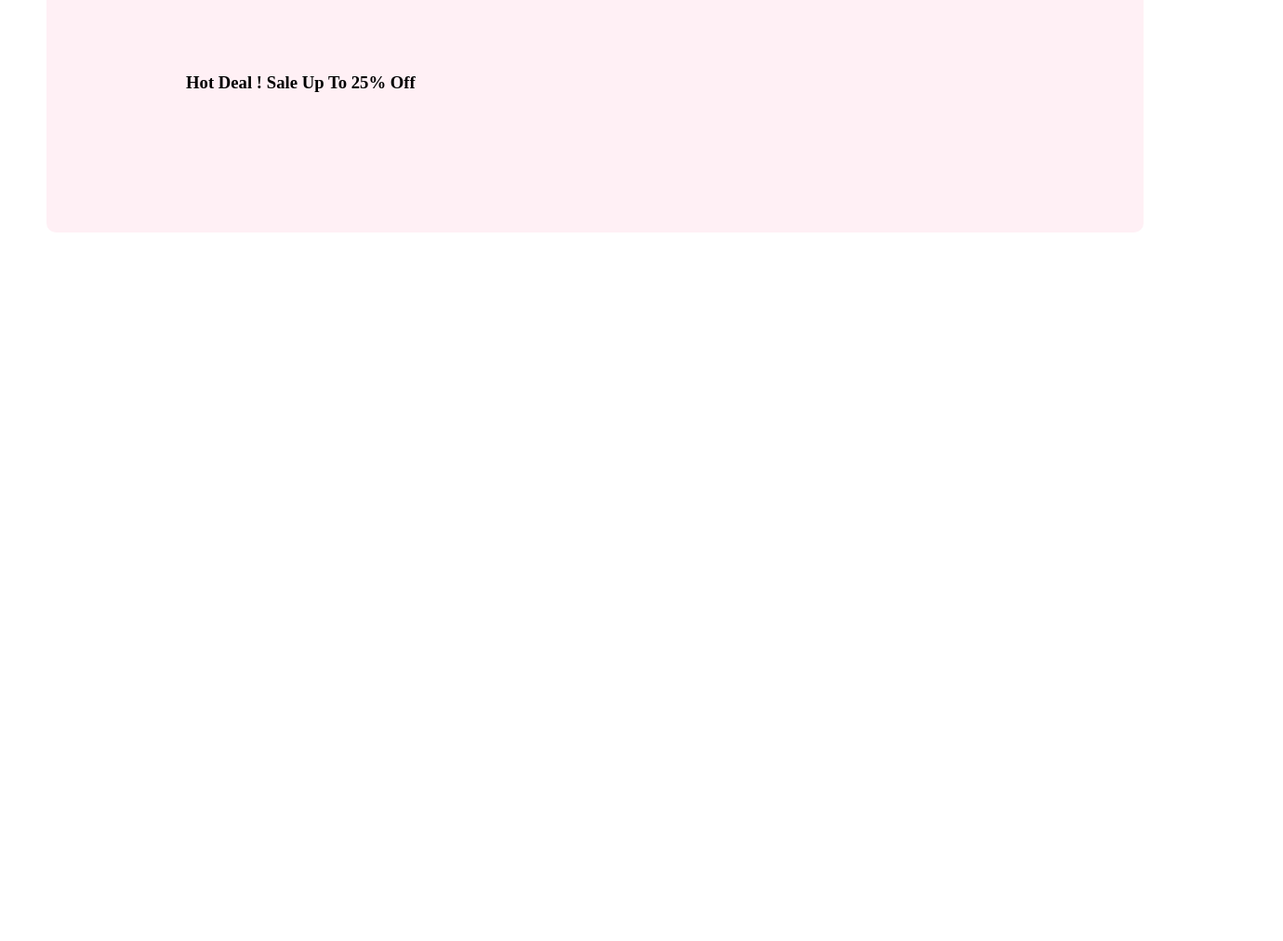
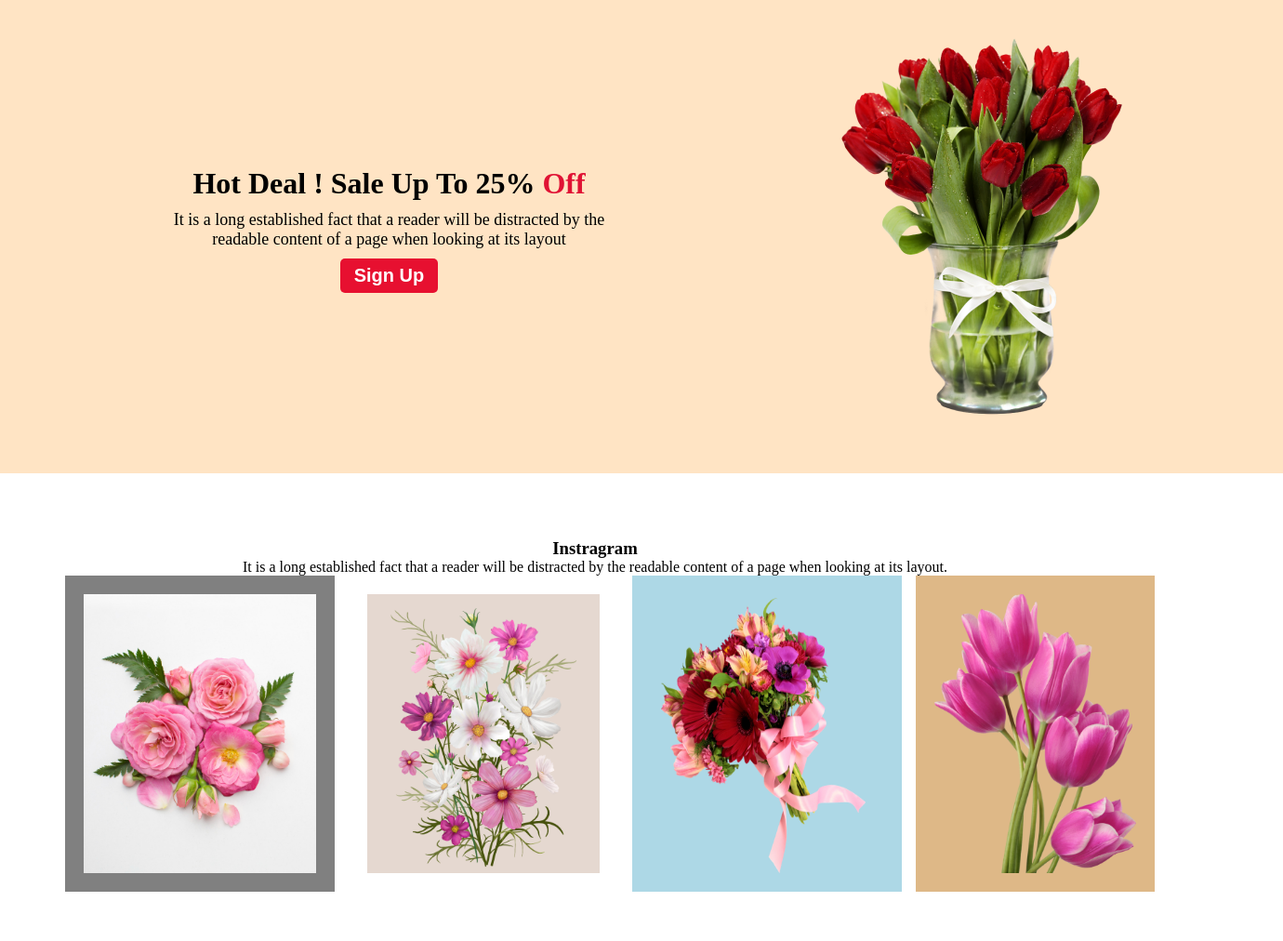
Before and after one commit to MahfuzaKhatun24/flower-shop-assignment-main, a plain HTML site: page index.html in a window 1280 px wide. Shown: the part 1529-2541 px from the top of the page at 93% size, 1380 px wide, since content can reach past the window. Before the commit the page ends 1829 px from the top, so only its background shows below. Drawn offline with Linux system fonts and the light colour scheme.

Commit message:
add a main section

```diff
--- a/index.html
+++ b/index.html
@@ -1,10 +1,13 @@
 <!DOCTYPE html>
 <html lang="en">
+
 <head>
     <meta charset="UTF-8">
     <meta name="viewport" content="width=device-width, initial-scale=1.0">
-    <title>Document</title> <link rel="stylesheet" href="style.css">
+    <title>Document</title>
+    <link rel="stylesheet" href="style.css">
 </head>
+
 <body>
     <header class="header">
         <div class="banner">
@@ -30,10 +33,10 @@
             <h3 class="section-title">
                 Our Featured Flowers
             </h3>
-    <p class="section-description">
+            <p class="description">
                 It is a long established fa at its layout.
                 ct that a reader will be distracted by the readable
-content of a page when looking    </p>
+                content of a page when looking </p>
             <div class="flowers">
                 <div>
                     <img class="img-1" src="images/pngwing 6.png" alt="">
@@ -58,11 +61,46 @@ content of a page when looking    </p>
             </div>
 
         </section>
+
         <section class="hot-deal">
+            <div class="flex-deal">
+                <div class="deal-info">
                     <h3 class="hot-deal-title">
-        Hot Deal ! Sale Up To 25% Off
+                        Hot Deal ! Sale Up To 25% <span class="off">Off</span>
                     </h3>
+                    <p class="section-description">
+                        It is a long established fact that a reader will be distracted by the readable
+                        content of a page when looking at its layout
+                    </p>
+                    <button class="btn-primary">
+                        Sign Up
+                    </button>
+                </div>
+                <div>
+                    <img class="img-4" src="images/pngwing 8.png" alt="">
+                </div>
+            </div>
 
+
+        </section>
+
+        <section>
+            <div>
+                <section class="instragram">
+                    <div>
+                        <h3 class="instragram-title">Instragram</h3>
+                        <p class="instragram-description">
+                            It is a long established fact that a reader will be distracted by the readable
+                            content of a page when looking at its layout.
+                        </p>
+                    </div>
+                    <div class="instragram-images"> <img class="instragram-img imc1" src="images/Flower 01.png" alt="">
+                        <img class="instragram-img imc2" src="images/Rectangle 4.png" alt="">
+                        <img class="instragram-img imc3" src="images/pngwing 5.png" alt="">
+                        <img class="instragram-img imc4" F src="images/pngwing 6.png" alt="">
+                    </div>
+            </div>
+        </section>
         </section>
     </main>
     <footer>
@@ -70,4 +108,5 @@ content of a page when looking    </p>
     </footer>
 
 </body>
+
 </html>
--- a/style.css
+++ b/style.css
@@ -1,41 +1,48 @@
- *{
+ * {
      padding: 0px;
      margin: 0px;
  }
 
- .header{
+ .header {
      background-color: bisque;
  }
-.banner{
+
+ .banner {
      padding: 30px 30px 0px 150px;
      display: flex;
      align-items: center;
      height: 80vh;
 
  }
-.banner-title{
+
+ .banner-title {
      color: black;
      font-size: 45px;
      font-style: normal;
      font-weight: 900px;
      line-height: 50px;
  }
-.btn-primary{
-    background-color: lightpink;
+
+ .btn-primary {
+     background-color: rgb(231, 16, 48);
      border-radius: 5px;
      border: 0px;
      color: white;
      font-size: 20px;
      font-weight: 700;
+     padding: 7px 15px;
+     margin-top: 10px;
  }
-.banner .profile-pic{
+
+ .banner .profile-pic {
      width: 600px;
 
      height: 100%;
  }
-.about{
+
+ .about {
      padding: 130px;
-    background-color: floralwhite;
+     background-color: white;
      border-radius: 10px;
      margin: 50px;
      text-align: center;
@@ -43,40 +50,81 @@ border-radius: 10px;
 
 
  }
-.section-title{
+
+ .section-title {
      color: black;
      text-align: center;
      font-size: 35px;
      font-weight: 700;
  }
-.section-description{
+
+ .section-description {
      color: black;
      text-align: center;
      font-size: 18px;
  }
-.underline{
+
+ .underline {
      text-decoration: underline;
  }
-.hot-deal{
-    padding: 150px;
-    background-color: lavenderblush;
-    border-radius: 10px;
-    margin: 50px;
+
+ .hot-deal {
+     padding: 50px;
+     background-color: bisque;
+     text-align: center;
+     width: 100%;
+
+
  }
-.flowers{
+
+
+
+ .flex-deal {
+     display: flex;
+     align-items: center;
+     justify-content: space-around;
+     width: 100%;
+
+
+ }
+
+ .deal-info {
+     width: 40%;
+
+
+ }
+
+ .hot-deal-title {
+     margin-bottom: 10px;
+     font-size: 32px;
+ }
+
+ .off {
+     color: #e01234;
+ }
+
+ .flowers {
 
      display: flex;
      align-items: center;
      justify-content: space-between;
      gap: 10px;
 
+
  }
+
+ .description {
+     padding-top: 30px;
+     padding-bottom: 30px;
+ }
+
  .flowers img {
      width: 200px;
      height: 300px;
  }
-.img-1{
-    border-top-left-radius:  350px;
+
+ .img-1 {
+     border-top-left-radius: 350px;
      border-top-right-radius: 350px;
      background-color: fuchsia;
      width: 300px;
@@ -84,7 +132,8 @@ border-radius: 10px;
      padding: 20px;
 
  }
-.img-2{
+
+ .img-2 {
      border-top-left-radius: 350px;
      border-top-right-radius: 350px;
      background-color: lightblue;
@@ -92,7 +141,8 @@ border-radius: 10px;
      height: 400px;
      padding: 20px;
  }
-.img3{
+
+ .img3 {
      border-top-left-radius: 350px;
      border-top-right-radius: 350px;
      background-color: grey;
@@ -100,3 +150,47 @@ border-top-right-radius: 350px;
      height: 400px;
      padding: 20px;
  }
+
+ .instragram {
+     background-color: white;
+     text-align: center;
+     padding: 50px;
+     margin: 20px;
+ }
+
+ .instragram-images {
+     display: flex;
+     align-items: center;
+     gap: 15px;
+ }
+
+ .instragram-img {
+     width: 250px;
+ }
+
+ .imc1 {
+     background-color: gray;
+     width: 250px;
+     height: 300px;
+     padding: 20px;
+ }
+
+ .imc2 {
+     background-color: pink
+     width: 250px;
+     height: 300px;
+     padding: 20px;
+ }
+
+ .imc3 {
+     background-color: lightblue;
+     width: 250px;
+     height: 300px;
+  padding: 20px;}
+
+ .imc4 {
+     background-color: burlywood;
+     width: 250px;
+     height: 300px;
+     padding: 20px;
+ }
```
Lines whose indentation alone changed are shown as unchanged.
